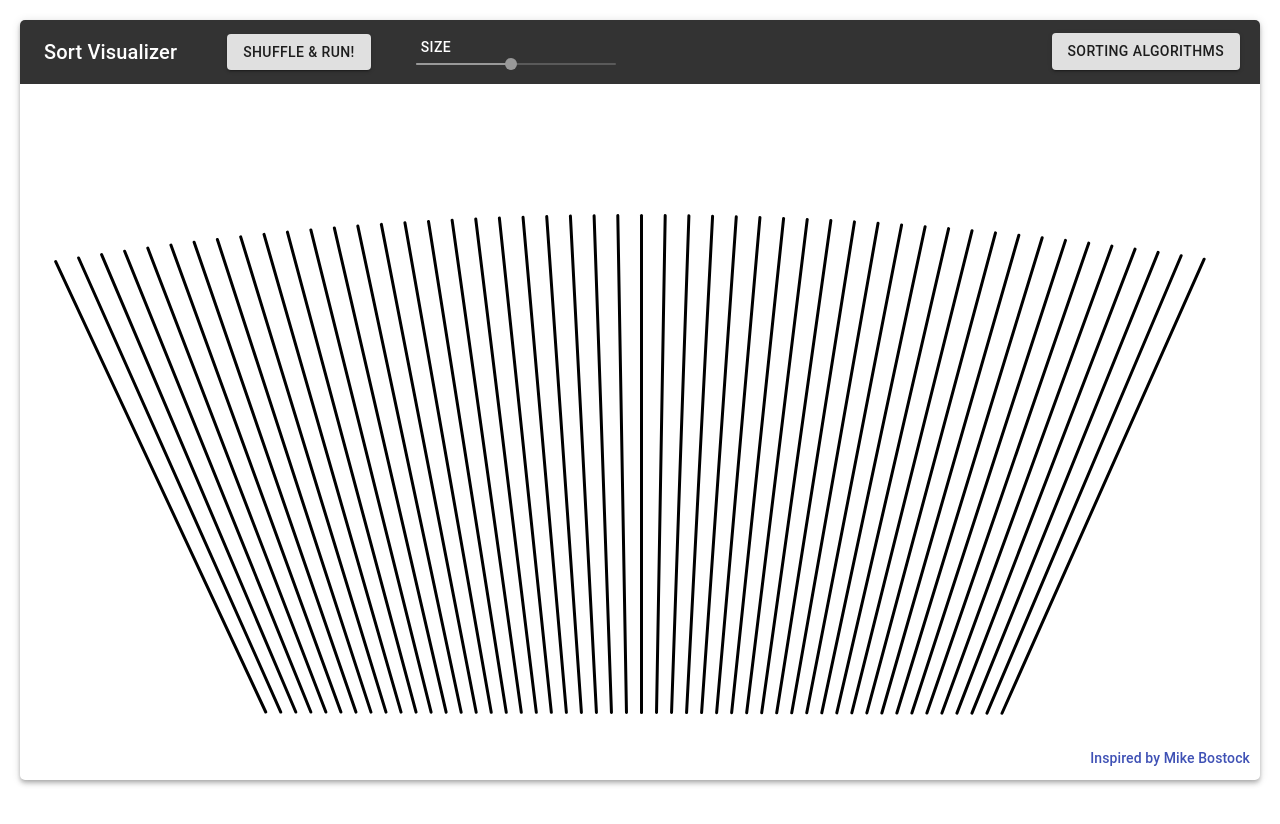
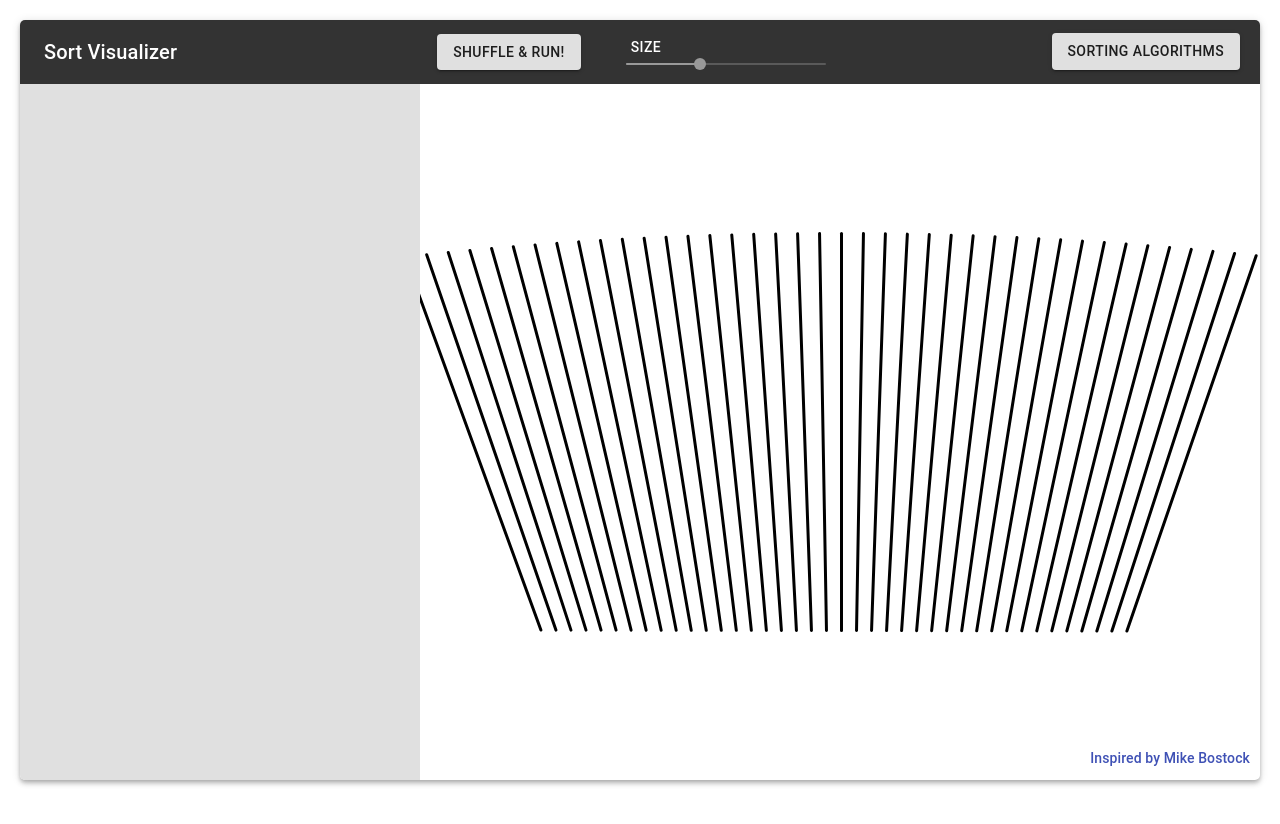
Before and after one commit to jbmerville/sort-visualizer, a React (Create React App) app: page / in a window 1280 px wide. Shown: the top 824 px of the page. After the commit the page ends 800 px from the top, so only its background shows below. Built offline with nearby package versions, Linux system fonts and the light colour scheme.

Commit message:
Add side section

```diff
--- a/public/style.css
+++ b/public/style.css
@@ -7,3 +7,9 @@ html, body, #root {
     height: 100%;
     width: 100%;
 }
+
+#root {
+    margin: 20px;
+    width: -webkit-fill-available;
+    height: -webkit-fill-available;
+}
--- a/src/Colors.ts
+++ b/src/Colors.ts
@@ -6,4 +6,5 @@ export default {
   lightBlue: '#4a5fff',
   blue: '#0718ff',
   red: 'red',
+  lightGrey: '#e0e0e0',
 };
--- a/src/Header.tsx
+++ b/src/Header.tsx
@@ -55,7 +55,7 @@ function Header(props: Props) {
       borderTopRightRadius: '5px',
     },
     title: {
-      marginRight: '50px',
+      marginRight: '260px',
     },
     runButton: {
       marginRight: '50px',
--- /dev/null
+++ b/src/SideContent.tsx
@@ -0,0 +1,35 @@
+import React from 'react';
+import Colors from './Colors';
+
+type Props = {
+  selectedAlgorithm: number
+}
+type Styles = {
+  outerContainer: object,
+};
+
+function aboutAlgorithm(name: string, complexity: string, about: string) {
+
+}
+
+function SideContent(props: Props) {
+  const {selectedAlgorithm} = props;
+  const styles: Styles = {
+    outerContainer: {
+      position: 'relative',
+      display: 'flex',
+      minWidth: '400px',
+      flexDirection: 'row',
+      flexBasis: '400px',
+      height: '100%',
+      backgroundColor: Colors.lightGrey,
+      borderBottomLeftRadius: '5px',
+    },
+  };
+  return (
+    <div style={styles.outerContainer}>
+    </div>
+  );
+}
+
+export default SideContent;
--- a/src/index.tsx
+++ b/src/index.tsx
@@ -5,9 +5,11 @@ import Typography from '@material-ui/core/Typography';
 import Bar from './Bar';
 import Header from './Header';
 import ColorScheme from './ColorScheme';
+import SideContent from './SideContent';
 
 type Styles = {
   appContainer: object,
+  contentContainer: object,
   outerContainer: object,
   innerContainer: object,
   linkShoutout: object,
@@ -15,32 +17,40 @@ type Styles = {
 
 function App() {
   const [data, setData] = useState<Bar[]>([]);
-  const [numberBars, setNumberBars] = useState<number>(50);
-  const [sleepTime, setSleepTime] = useState<number>(50);
+  const [numberBars, setNumberBars] = useState<number>(40);
+  const [sleepTime, setSleepTime] = useState<number>(10);
   const [selectedAlgorithm, setSelectedAlgorithm] = React.useState<number>(0);
   const spacing: number = 15;
   const styles: Styles = {
     appContainer: {
-      boxShadow: '0px 2px 4px -1px rgba(0,0,0,0.2), 0px 4px 5px 0px rgba(0,0,0,0.14), 0px 1px 10px 0px rgba(0,0,0,0.12)',
       position: 'relative',
-      display: 'block',
-      margin: '20px',
-      height: '-webkit-fill-available',
+      display: 'flex',
+      flexFlow: 'column',
+      height: '100%',
       width: '-webkit-fill-available',
       borderRadius: '5px',
+      boxShadow: '0px 2px 4px -1px rgba(0,0,0,0.2), 0px 4px 5px 0px rgba(0,0,0,0.14), 0px 1px 10px 0px rgba(0,0,0,0.12)',
     },
     outerContainer: {
+      display: 'flex',
+      flexFlow: 'row',
+      flexDirection: 'row',
+      flexWrap: 'wrap',
       position: 'relative',
-      display: 'block',
-      height: '-webkit-fill-available',
+      height: '100%',
       width: '100%',
-      margin: 'auto',
+    },
+    contentContainer: {
+      position: 'relative',
+      display: 'flex',
+      flex: 'auto',
+      height: '100%',
       overflow: 'hidden',
     },
     innerContainer: {
       position: 'absolute',
       display: 'block',
-      height: '500px',
+      height: '400px',
       width: numberBars * spacing,
       left: '50%',
       top: '50%',
@@ -99,16 +109,19 @@ function App() {
         setSelectedAlgorithm={setSelectedAlgorithm}
       />
       <div style={styles.outerContainer}>
+        <SideContent selectedAlgorithm={selectedAlgorithm}/>
+        <div style={styles.contentContainer}>
           <div style={styles.innerContainer}>
             {getDataComponent(data)}
           </div>
+          <ColorScheme selectedAlgorithm={selectedAlgorithm}/>
         </div>
         <Typography style={styles.linkShoutout} variant='subtitle2'>
           <Link href='https://bost.ocks.org/mike/algorithms/'>
             Inspired by Mike Bostock
           </Link>
         </Typography>
-      <ColorScheme selectedAlgorithm={selectedAlgorithm} />
+      </div>
     </div>
   );
 };
```
Lines whose indentation alone changed are shown as unchanged.
